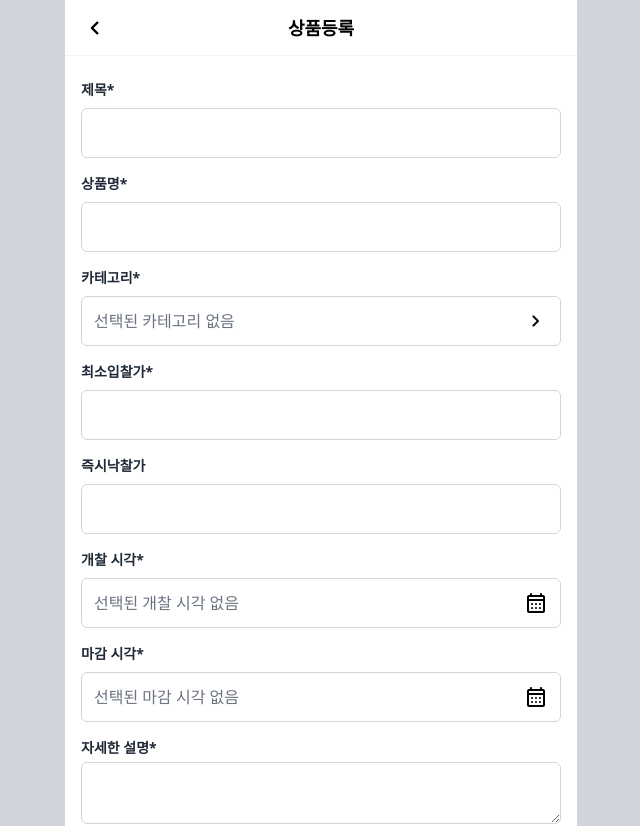
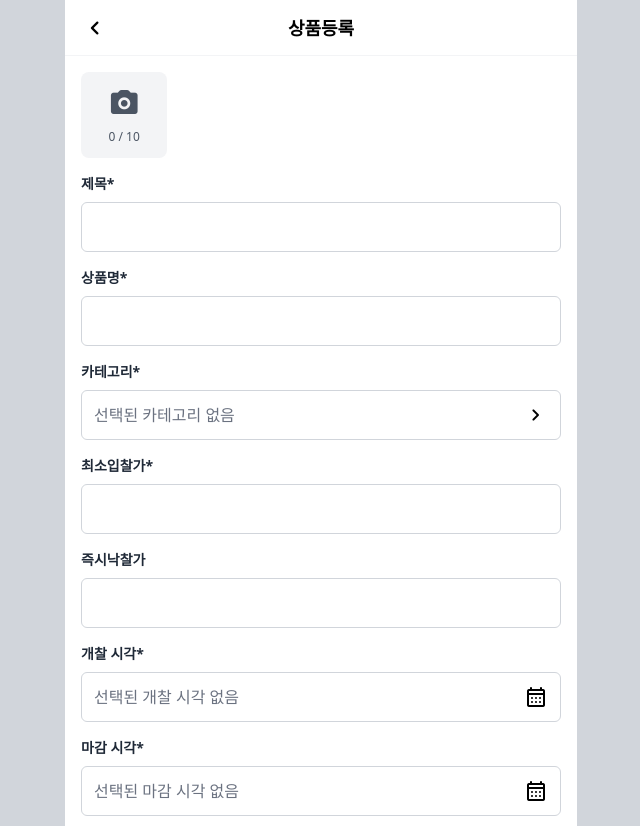
Before and after one commit to wndgur2/ddang, a React (Vite) app: page /popup/product/register in a window 1280 px wide. Shown: the top 826 px of the page, without its empty margins (319-959 px from the left). Built offline with nearby package versions, Linux system fonts and the light colour scheme.

Commit message:
feat: ImagePicker

```diff
--- /dev/null
+++ b/src/features/product/components/ImagePicker.jsx
@@ -0,0 +1,71 @@
+import PropTypes from 'prop-types'
+import RegisteredImage from './RegisteredImage'
+import MaterialIcon from '../../../components/icons/MaterialIcon'
+import { useEffect, useRef } from 'react'
+
+function ImagePicker({ images, setImages }) {
+  const inputRef = useRef(null)
+  const deleteImage = src => {
+    const newImages = images.filter(image => image !== src)
+    setImages(newImages)
+  }
+  useEffect(() => {
+    if (images.length > 10) {
+      setImages(images.slice(0, 10))
+    }
+  }, [images, setImages])
+  return (
+    <div className='flex flex-row flex-wrap items-center gap-2 mb-2'>
+      {images.length < 10 && (
+        <div
+          onClick={() => inputRef.current.click()}
+          className='flex flex-col w-[18%] aspect-square items-center justify-around rounded-lg bg-gray-100 p-2 cursor-pointer'
+        >
+          <MaterialIcon
+            name='photo_camera'
+            filled
+            size={32}
+            color={'var(--color-gray-600)'}
+          />
+          <span
+            className={`text-xs whitespace-nowrap ${
+              images.length == 10 ? 'text-ddred-500' : 'text-gray-600'
+            }`}
+          >
+            {images.length} / 10
+          </span>
+        </div>
+      )}
+      {images.map((src, index) => (
+        <RegisteredImage
+          key={index}
+          src={src}
+          alt='preview'
+          deleteFunc={() => deleteImage(src)}
+        />
+      ))}
+
+      <input
+        ref={inputRef}
+        className='hidden'
+        type='file'
+        accept='image/*'
+        multiple
+        onChange={e => {
+          const files = e.target.files
+          const newImages = Array.from(files).map(file =>
+            URL.createObjectURL(file),
+          )
+          setImages([...images, ...newImages])
+        }}
+      />
+    </div>
+  )
+}
+
+ImagePicker.propTypes = {
+  images: PropTypes.array,
+  setImages: PropTypes.func,
+}
+
+export default ImagePicker
--- /dev/null
+++ b/src/features/product/components/RegisteredImage.jsx
@@ -0,0 +1,27 @@
+import PropTypes from 'prop-types'
+import MaterialIcon from '../../../components/icons/MaterialIcon'
+
+function RegisteredImage({ src, deleteFunc }) {
+  return (
+    <div
+      className='flex items-center w-[18%] aspect-square justify-center
+      rounded-lg overflow-hidden bg-gray-100'
+    >
+      <img src={src} alt='preview' className='object-cover' />
+      <button
+        onClick={deleteFunc}
+        className='absolute translate-x-1/1 -translate-y-1/1
+        flex p-0.5 bg-gray-100 rounded-full border border-gray-600'
+      >
+        <MaterialIcon name='close' size={18} color={'var(--color-gray-600)'} />
+      </button>
+    </div>
+  )
+}
+
+RegisteredImage.propTypes = {
+  src: PropTypes.string,
+  deleteFunc: PropTypes.func,
+}
+
+export default RegisteredImage
--- a/src/features/product/pages/ProductRegisterPage.jsx
+++ b/src/features/product/pages/ProductRegisterPage.jsx
@@ -4,11 +4,15 @@ import TextArea from '@/components/form/TextArea'
 import DefaultButton from '@/components/buttons/DefaultButton'
 import DatePicker from '@/components/form/DatePicker'
 import ModalPicker from '@/components/form/ModalPicker'
+import ImagePicker from '../components/ImagePicker'
+import { useState } from 'react'
 
 function ProductRegisterPage() {
+  const [images, setImages] = useState([])
   usePageName('상품등록')
   return (
     <>
+      <ImagePicker images={images} setImages={setImages} />
       <TextInput label='제목' required />
       <TextInput label='상품명' required />
       <ModalPicker label='카테고리' required />
```
Also changed, not shown: 1 other file (tests, documents, lock files or other folders).
